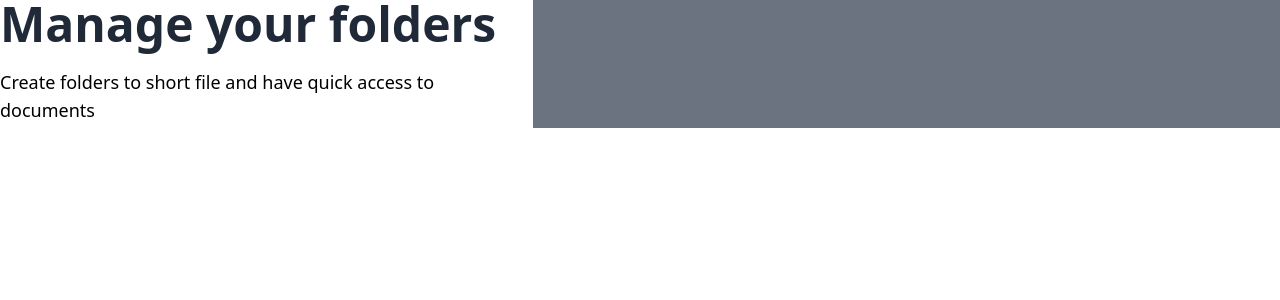
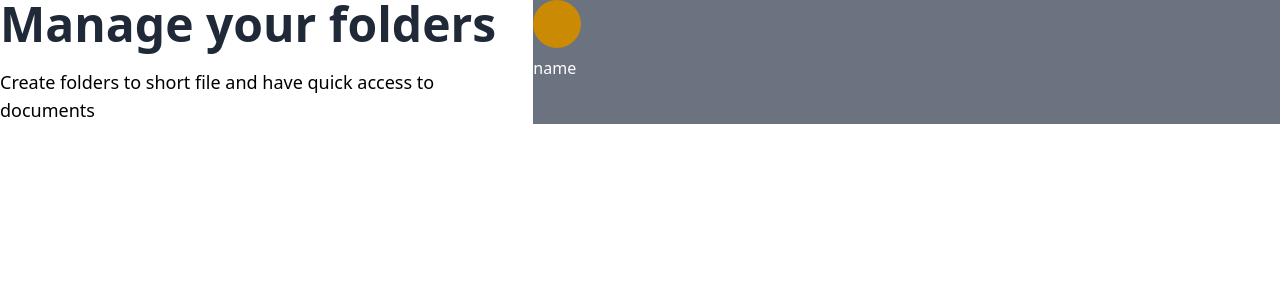
Before and after one commit to rizkymakruf/responsive-dashboard, a Next.js app: page /dashboard in a window 1280 px wide. Shown: the top 300 px of the page. Built offline with nearby package versions, Linux system fonts and the light colour scheme.

Commit message:
dashboard

```diff
--- a/pages/dashboard.js
+++ b/pages/dashboard.js
@@ -10,7 +10,16 @@ const Dashboard = () => {
             Create folders to short file and have quick access to documents
           </p>
         </div>
-        <div className="w-7/12 flex relative bg-gray-500 h-32"></div>
+        <div className="w-7/12 flex relative bg-gray-500">
+          <div className="overflow-x-scroll flex">
+            <div className="flex-none">
+              <div className="flex flex-col space-y-2">
+                <div className="w-12 h-12 rounded-full bg-yellow-600"></div>
+                <p className="text-white">name</p>
+              </div>
+            </div>
+          </div>
+        </div>
       </div>
     </>
   );
```
